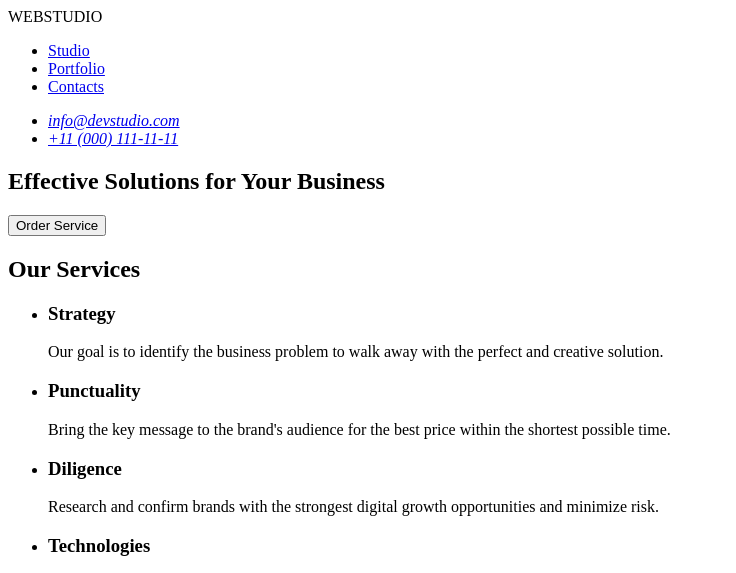
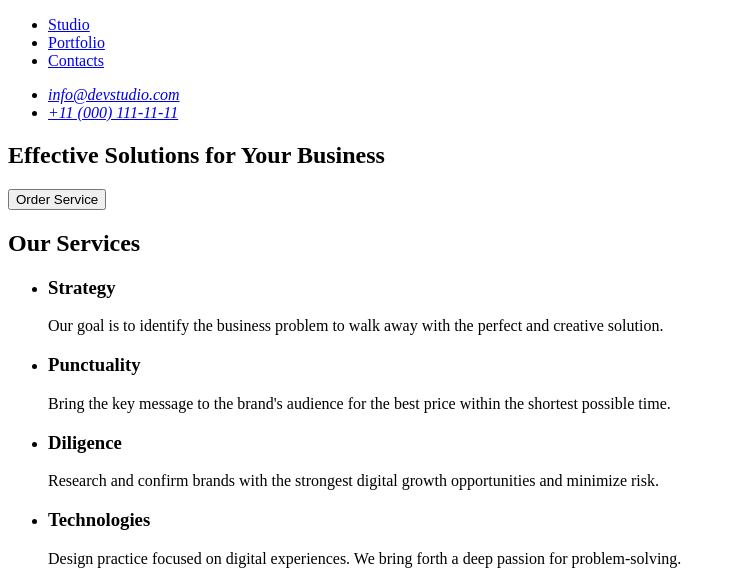
Before and after one commit to mervegucluturkorhan/goit-markup-hw-01, a plain HTML site: page index.html in a window 1280 px wide. Shown: the top 573 px of the page, without its empty margins (0-736 px from the left). Drawn offline with Linux system fonts and the light colour scheme.

Commit message:
Update index.html

```diff
--- a/index.html
+++ b/index.html
@@ -7,7 +7,7 @@
   <body>
     <header>
       <nav>
-        <p<>WEBSTUDIO</p>
+        <p<WEBSTUDIO</p>
         <ul>
           <li><a href="#Studio">Studio</a></li>
           <li><a href="#Portfolio">Portfolio</a></li>
```
